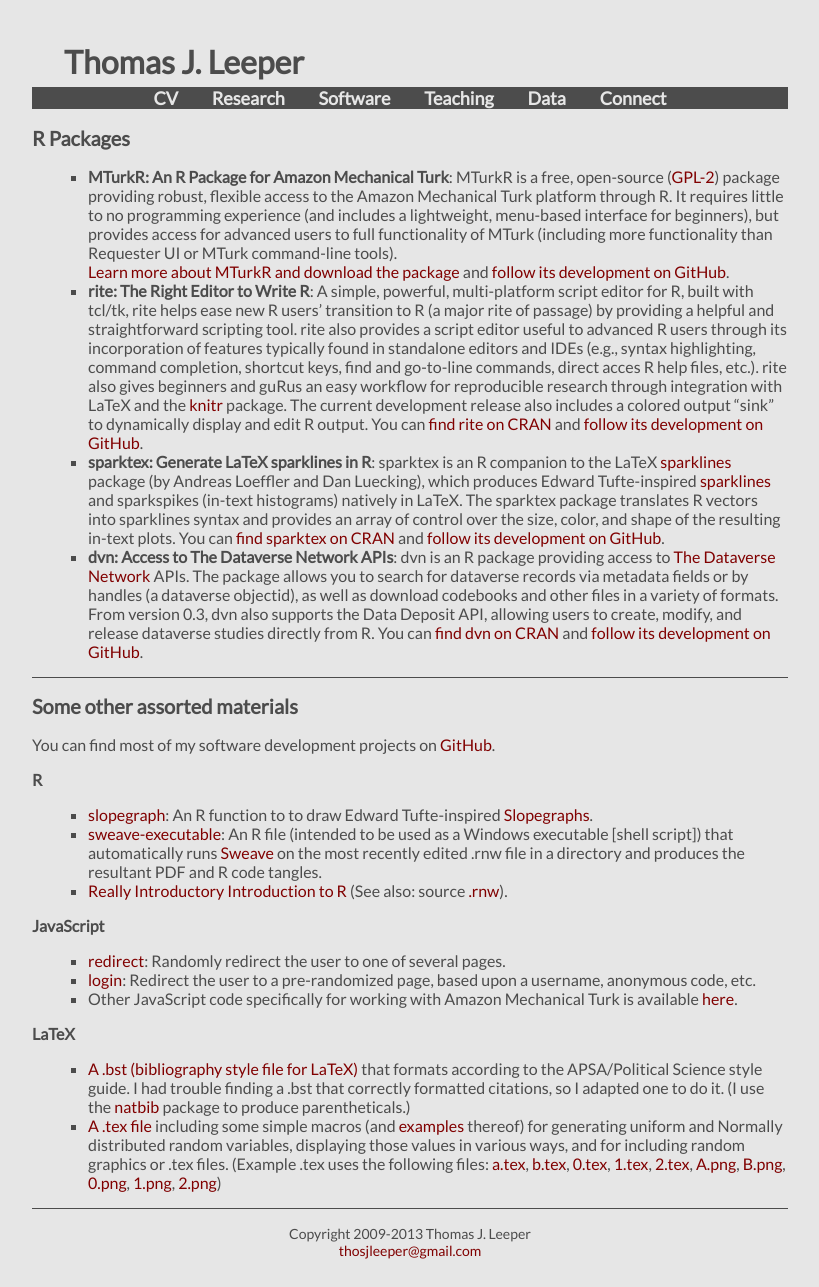
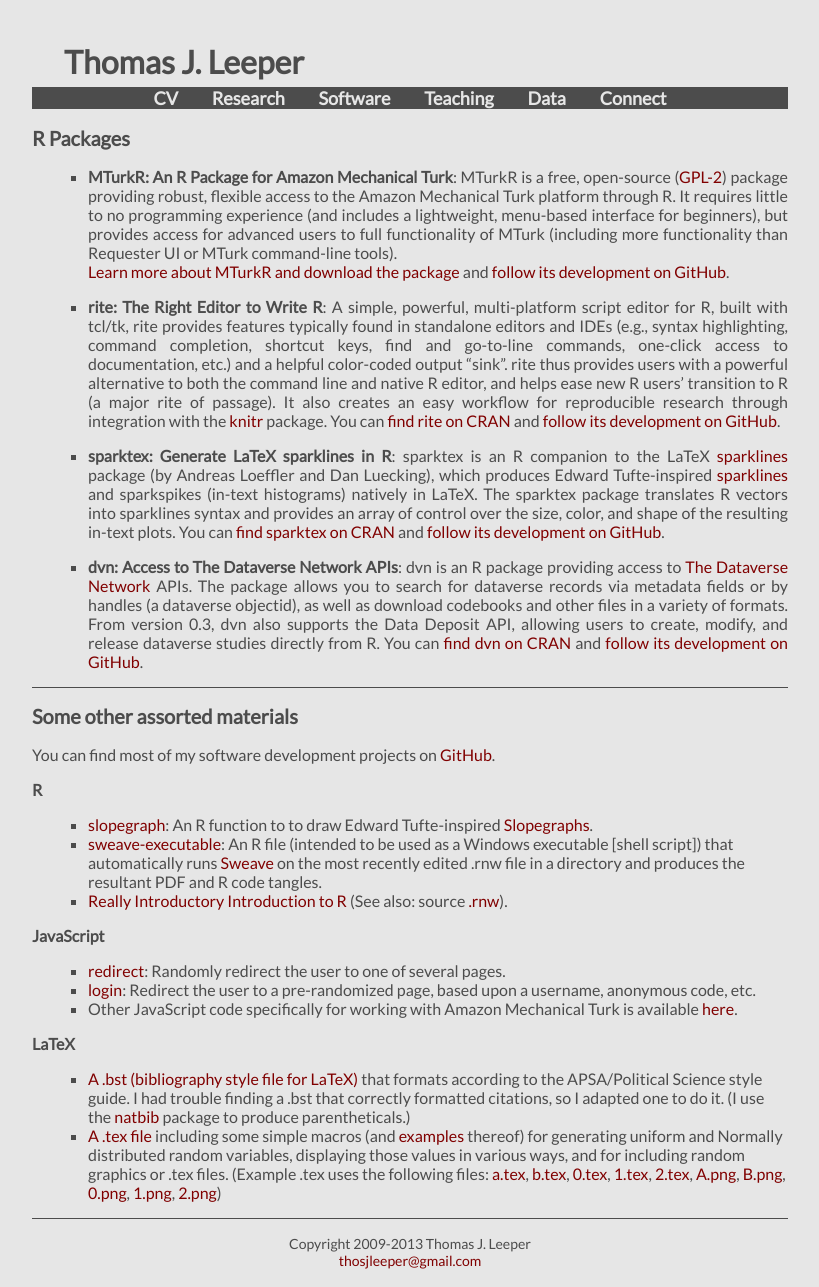
Before and after one commit to leeper/leeper.github.io, a Jekyll site: the page built from software.md, in a window 1280 px wide. Shown: the whole page, without its empty margins (230-1049 px from the left). Built offline with Jekyll 4.4.1, drawn with Linux system fonts in a browser that asks for light colours.

Commit message:
updated rite description

```diff
--- a/software.md
+++ b/software.md
@@ -6,8 +6,11 @@
 ## R Packages ##
 
 * **MTurkR: An R Package for Amazon Mechanical Turk**: MTurkR is a free, open-source ([GPL-2](http://www.gnu.org/licenses/gpl-2.0.html)) package providing robust, flexible access to the Amazon Mechanical Turk platform through R. It requires little to no programming experience (and includes a lightweight, menu-based interface for beginners), but provides access for advanced users to full functionality of MTurk (including more functionality than Requester UI or MTurk command-line tools).<br/>[Learn more about MTurkR and download the package](http://leeper.github.io/MTurkR) and [follow its development on GitHub](https://github.com/leeper/MTurkR).
-* **rite: The Right Editor to Write R**: A simple, powerful, multi-platform script editor for R, built with tcl/tk, rite helps ease new R users' transition to R (a major rite of passage) by providing a helpful and straightforward scripting tool. rite also provides a script editor useful to advanced R users through its incorporation of features typically found in standalone editors and IDEs (e.g., syntax highlighting, command completion, shortcut keys, find and go-to-line commands, direct acces R help files, etc.). rite also gives beginners and guRus an easy workflow for reproducible research through integration with LaTeX and the [knitr](http://cran.r-project.org/web/packages/knitr/index.html) package. The current development release also includes a colored output "sink" to dynamically display and edit R output. You can [find rite on CRAN](http://cran.r-project.org/web/packages/rite/index.html) and [follow its development on GitHub](https://github.com/leeper/rite).
+
+* **rite: The Right Editor to Write R**: A simple, powerful, multi-platform script editor for R, built with tcl/tk, rite provides features typically found in standalone editors and IDEs (e.g., syntax highlighting, command completion, shortcut keys, find and go-to-line commands, one-click access to documentation, etc.) and a helpful color-coded output "sink". rite thus provides users with a powerful alternative to both the command line and native R editor, and helps ease new R users' transition to R (a major rite of passage). It also creates an easy workflow for reproducible research through integration with the [knitr](http://cran.r-project.org/web/packages/knitr/index.html) package. You can [find rite on CRAN](http://cran.r-project.org/web/packages/rite/index.html) and [follow its development on GitHub](https://github.com/leeper/rite).
+
 * **sparktex: Generate LaTeX sparklines in R**: sparktex is an R companion to the LaTeX [sparklines](http://www.ctan.org/pkg/sparklines) package (by Andreas Loeffler and Dan Luecking), which produces Edward Tufte-inspired [sparklines](http://en.wikipedia.org/wiki/Sparkline) and sparkspikes (in-text histograms) natively in LaTeX. The sparktex package translates R vectors into sparklines syntax and provides an array of control over the size, color, and shape of the resulting in-text plots. You can [find sparktex on CRAN](http://cran.r-project.org/web/packages/sparktex/index.html) and [follow its development on GitHub](https://github.com/leeper/sparktex).
+
 * **dvn: Access to The Dataverse Network APIs**: dvn is an R package providing access to [The Dataverse Network](http://thedata.org) APIs. The package allows you to search for dataverse records via metadata fields or by handles (a dataverse objectid), as well as download codebooks and other files in a variety of formats. From version 0.3, dvn also supports the Data Deposit API, allowing users to create, modify, and release dataverse studies directly from R. You can [find dvn on CRAN](http://cran.r-project.org/web/packages/dvn/index.html) and [follow its development on GitHub](https://github.com/leeper/dvn).
 
 ---
```
